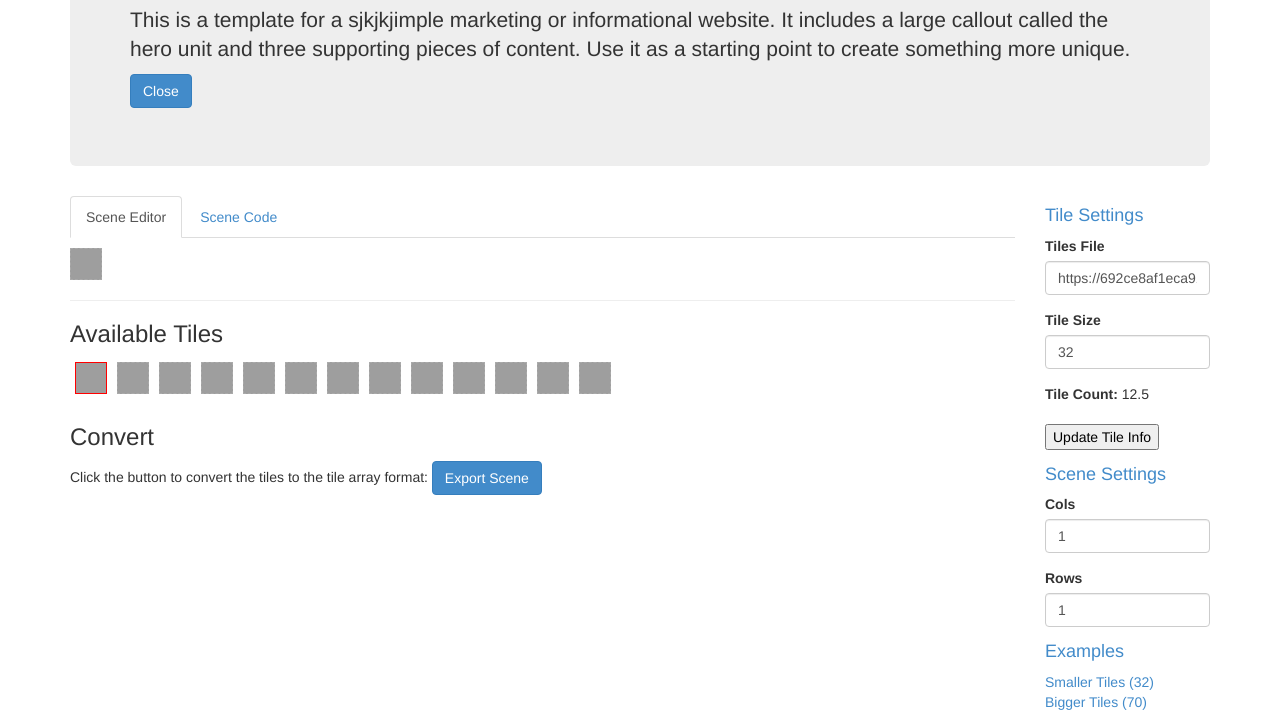
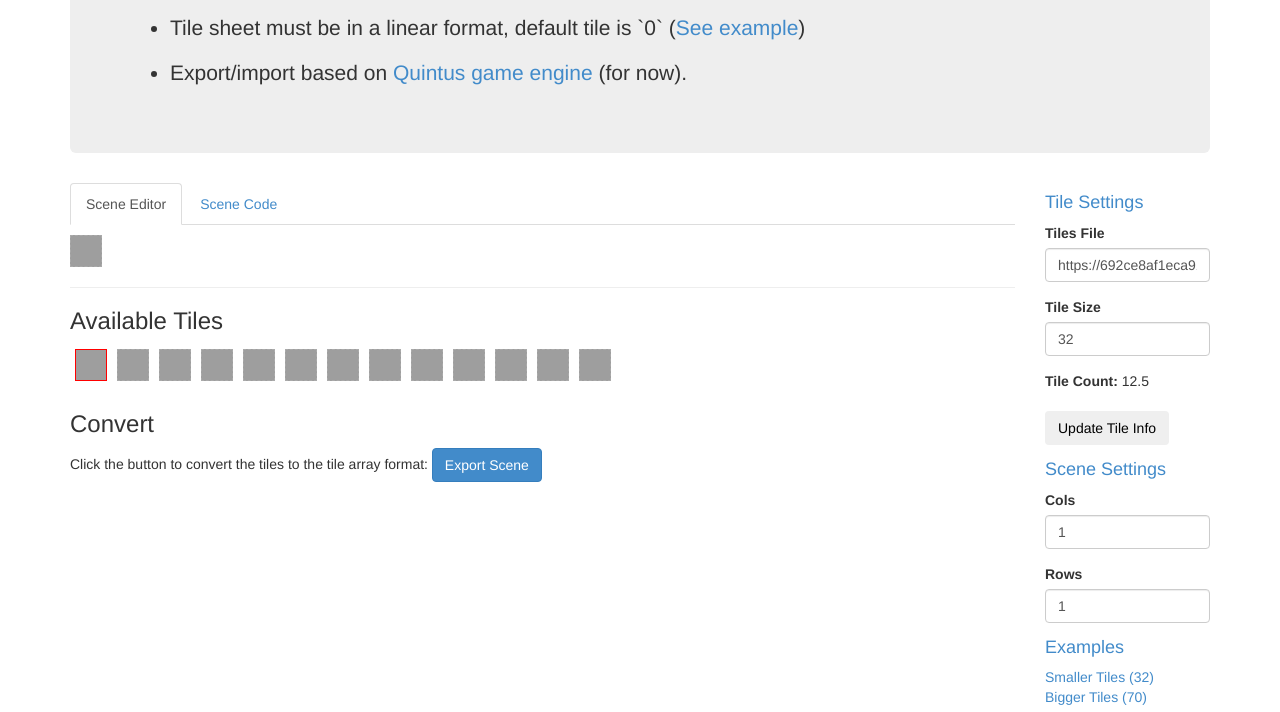
Before and after one commit to imehesz/mrtilor, a plain HTML site: page index.html in a window 1280 px wide. Shown: the part 136-848 px from the top of the page. Drawn offline with nearby package versions, Linux system fonts and the light colour scheme; grey boxes are pictures that could not be loaded.

Commit message:
added some how-tos

```diff
--- a/index.html
+++ b/index.html
@@ -42,11 +42,14 @@
 					{{appName}}
 				</h1>
 				<p>
-					This is a template for a sjkjkjimple marketing or informational website. It includes a large callout called the hero unit and three supporting pieces of content. Use it as a starting point to create something more unique.
+					<ul>
+						<li>Tile sheet must be in a linear format, default tile is `0` (<a href="https://692ce8af1eca91e4dbe0dbf589c10ab67a3e1418.googledrive.com/host/0B55OYxnBow_9REZFVFRRM3E5REE/girls-n-cowboys-tiles.png">See example</a>)</li>
+						<li>Export/import based on <a href="http://www.html5quintus.com/">Quintus game engine</a> (for now).</li>
+					</ul>
 				</p>
-				<p>
+				<!--<p>
 					<a class="btn btn-primary btn-large" href="#">Close</a>
-				</p>
+				</p>-->
 			</div>
 		</div>
 	</div>
@@ -118,7 +121,7 @@
 				</div>
 
 				<div class="form-group">
-					 <button ng-click="updateTileInfo()">Update Tile Info</button>
+					 <button ng-click="updateTileInfo()" class="btn">Update Tile Info</button>
 				</div>
 			</form>
 			<h4 class="text-left text-primary">
```
